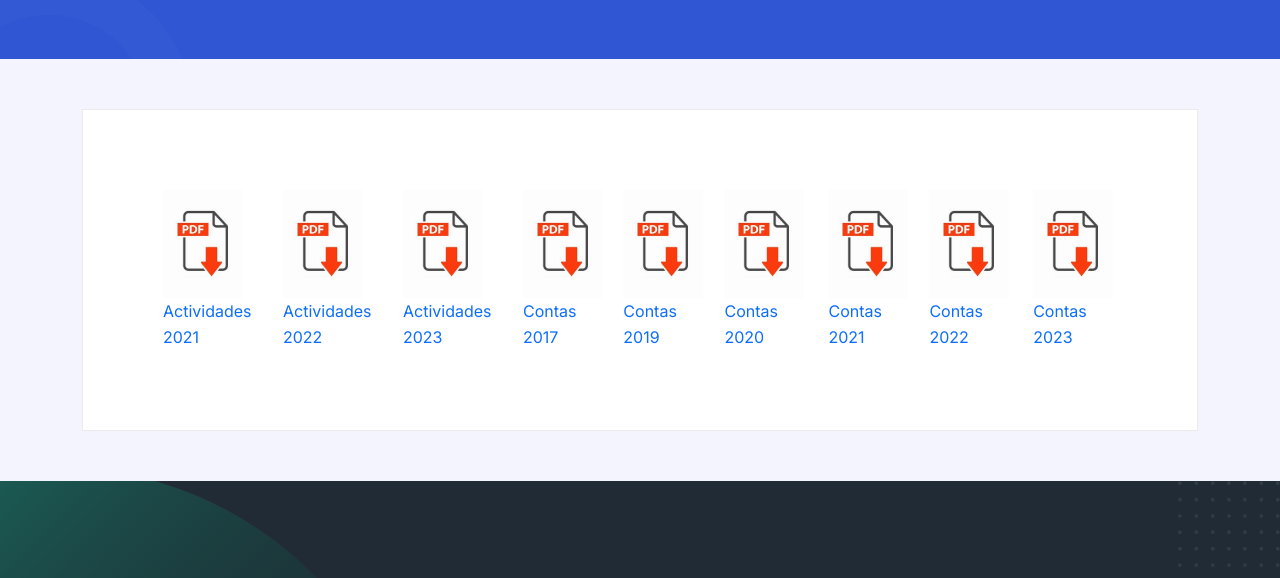
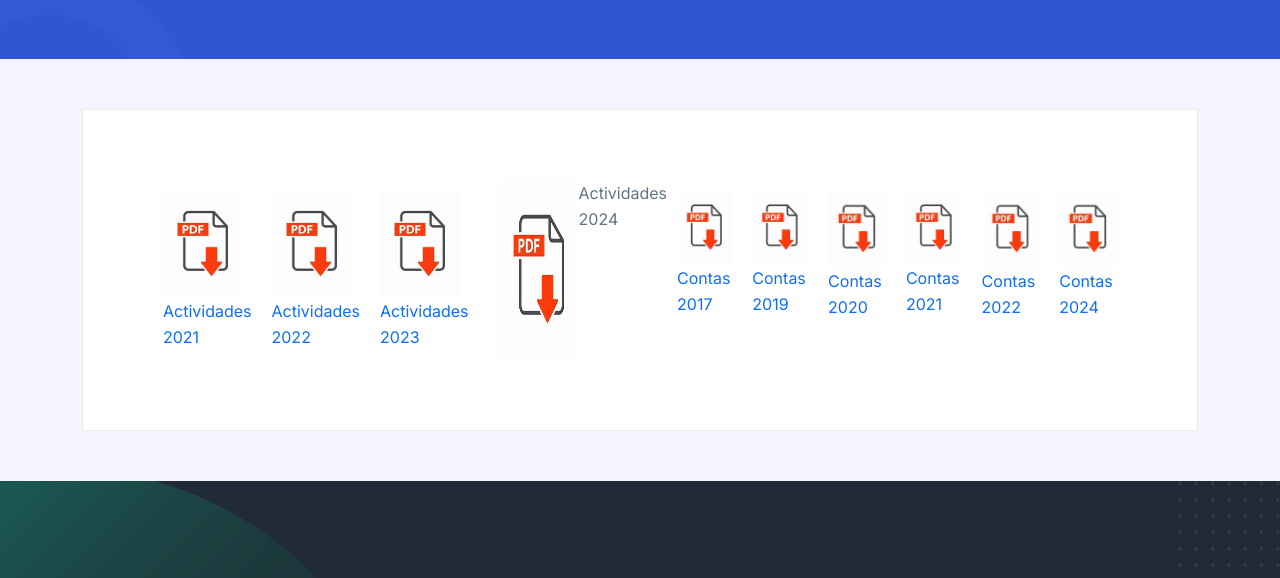
Before and after one commit to srdaruilense/srdaruilense.github.io, a website: page reports.html in a window 1280 px wide. Shown: the part 197-775 px from the top of the page. Drawn offline with Linux system fonts and the light colour scheme.

Commit message:
2024 Relatorio de actividades, relatorio de contas e acta com orgaos sociais

```diff
--- a/reports.html
+++ b/reports.html
@@ -88,16 +88,20 @@
           <div class="ud-about-content-wrapper">
             <p class="p-flex-row">
               <a class="pdf_download" href="assets/files/Relatorio_Atividades_2021.pdf">
-                <img class="icon_shrink" alt="Actividades" src="assets/images/pdf_download.jpg" title="Actividades"/>
+                <img class="icon_shrink" alt="Actividades" src="assets/images/pdf_download.jpg" title="Actividades 2021"/>
                 <span>Actividades 2021</span>
               </a>
               <a class="pdf_download" href="assets/files/Relatorio_Atividades_2022.pdf">
-                <img class="icon_shrink" alt="Actividades" src="assets/images/pdf_download.jpg" title="Actividades"/>
+                <img class="icon_shrink" alt="Actividades" src="assets/images/pdf_download.jpg" title="Actividades 2022"/>
                 <span>Actividades 2022</span>
               </a>
-			  <a class="pdf_download" href="assets/files/Relatorio_Atividades_2023.pdf">
-                <img class="icon_shrink" alt="Actividades" src="assets/images/pdf_download.jpg" title="Actividades"/>
+			        <a class="pdf_download" href="assets/files/Relatorio_Atividades_2023.pdf">
+                <img class="icon_shrink" alt="Actividades" src="assets/images/pdf_download.jpg" title="Actividades 2023"/>
                 <span>Actividades 2023</span>
+              </a>
+              <a class="pdf_download" href="assets/files/Relatorio_Atividades_2024.pdf"></a>
+                <img class="icon_shrink" alt="Actividades" src="assets/images/pdf_download.jpg" title="Actividades 2024"/>
+                <span>Actividades 2024</span>
               </a>
               <a class="pdf_download" href="assets/files/DF_2017_SRDA.pdf">
                 <img class="icon_shrink" alt="Contas 2017" src="assets/images/pdf_download.jpg" title="Contas 2017"/>
@@ -119,9 +123,9 @@
                 <img class="icon_shrink" alt="Contas 2022" src="assets/images/pdf_download.jpg" title="Contas 2022"/>
                 <span>Contas 2022</span>
               </a>
-			  <a class="pdf_download" href="assets/files/DF_2023_SRDA.pdf">
-                <img class="icon_shrink" alt="Contas 2023" src="assets/images/pdf_download.jpg" title="Contas 2023"/>
-                <span>Contas 2023</span>
+			        <a class="pdf_download" href="assets/files/DF_2024_SRDA.pdf">
+                <img class="icon_shrink" alt="Contas 2023" src="assets/images/pdf_download.jpg" title="Contas 2024"/>
+                <span>Contas 2024</span>
               </a>
             </p>
         </div>
```
Also changed, not shown: team.html (+5 -1 lines), 3 other files.
